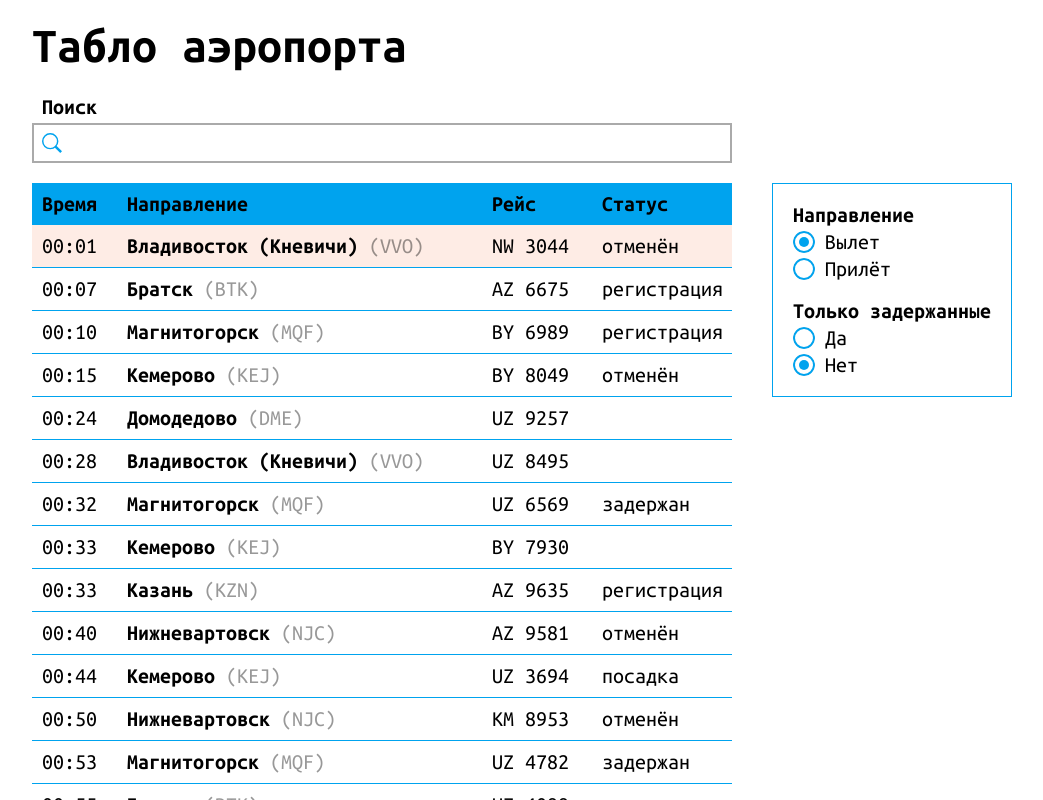
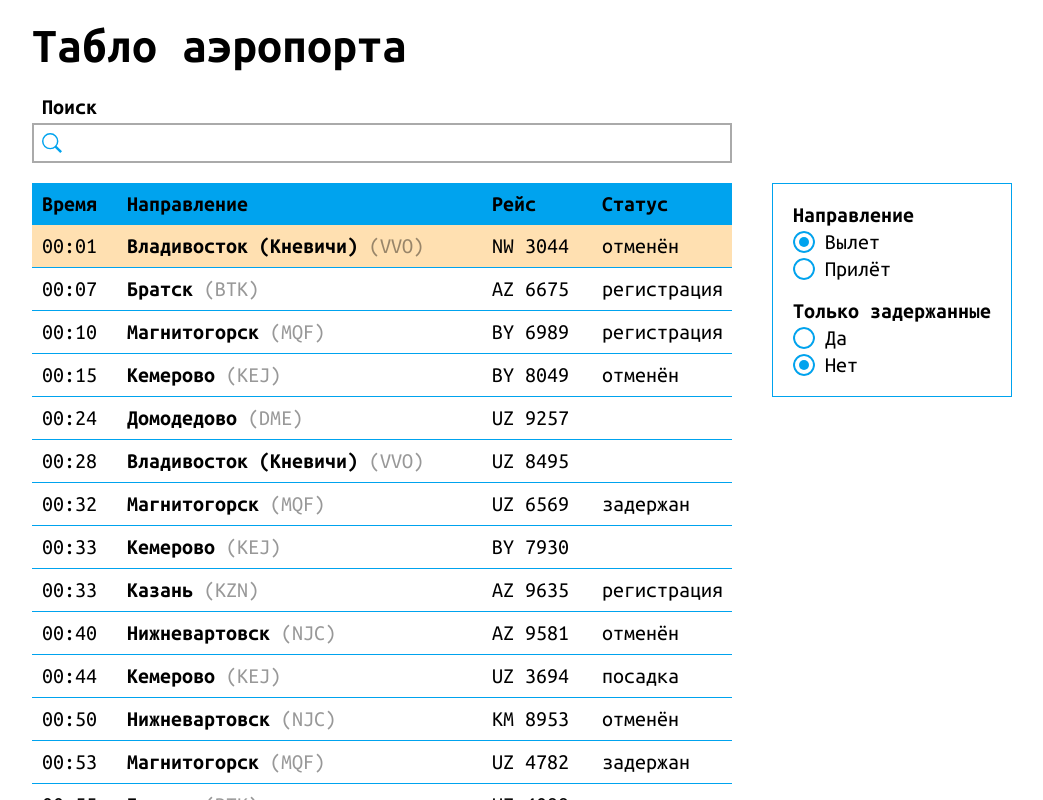
Before and after one commit to glevanov/test-timetable, a Vue app: page / in a window 1280 px wide. In both pictures the pointer is over the element 500 px from the left and 246 px from the top of the page. Shown: the top 800 px of the page, without its empty margins (118-1161 px from the left). Built offline with nearby package versions, Linux system fonts and the light colour scheme.

Commit message:
Перекрашивает ховер ячейки

```diff
--- a/src/components/TimetableItem.vue
+++ b/src/components/TimetableItem.vue
@@ -42,7 +42,7 @@ export default {
   }
 
   .flight:hover {
-    background-color: rgba(238, 75, 0, 0.1);
+    background-color: #ffe0b1;
   }
 
   .flight__cell {
```
